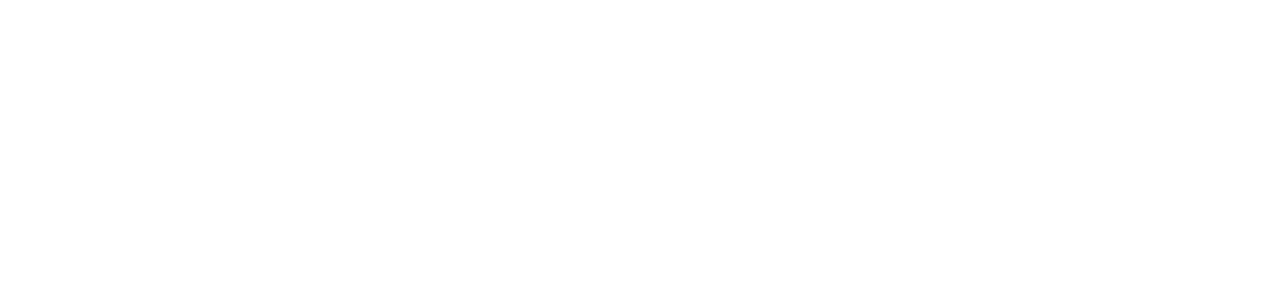
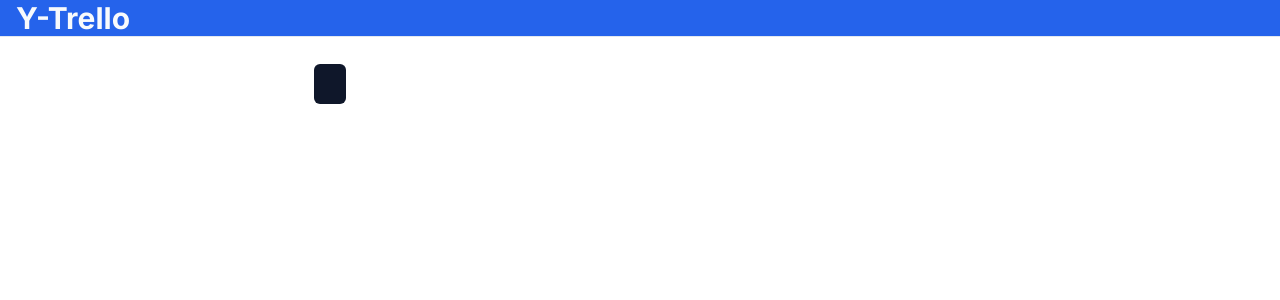
Before and after one commit to LaBisquerie/trello-clone, a Next.js app: page / in a window 1280 px wide. Shown: the top 300 px of the page. Built offline with nearby package versions, Linux system fonts and the light colour scheme.

Commit message:
header done

```diff
--- a/app/(auth)/layout.tsx
+++ b/app/(auth)/layout.tsx
@@ -1,6 +1,6 @@
 const AuthLayout = ({ children }: { children: React.ReactNode }) => {
   return (
-    <div className="h-full flex items-center justify-center">
+    <div className="h-full flex items-center justify-center ">
       {children}
     </div>
   );
--- a/app/page.tsx
+++ b/app/(dashboard)/(routes)/page.tsx
@@ -1,10 +1,8 @@
-import { UserButton } from '@clerk/nextjs'
 import Image from 'next/image'
 
 export default function Home() {
   return (
     <main className="flex min-h-screen flex-col items-center justify-between p-24">
-      <UserButton afterSignOutUrl='/' />
     </main>
   )
 }
--- /dev/null
+++ b/app/(dashboard)/layout.tsx
@@ -0,0 +1,22 @@
+import { Board } from "@/components/board";
+import { Navbar } from "@/components/navbar";
+
+const RootLayout = ({
+  children
+}: {
+  children: React.ReactNode;
+}) => {
+  return (
+    <div className="h-full text-slate-50">
+      <Navbar />
+      <main className="md:pl-20 pt-16 h-full">
+        <div className="">
+          <Board />
+        </div>
+        {children}
+      </main>
+    </div>
+   );
+}
+
+export default RootLayout;
--- /dev/null
+++ b/components/board.tsx
@@ -0,0 +1,16 @@
+"use client"
+
+import { Button } from "./ui/button"
+
+export const Board = () => {
+  return (
+    <div className="h-full bg-red">
+      <div className="flex justify-between">
+        <div>
+          <input type="text" />
+          <Button />
+        </div>
+      </div>
+    </div>
+  )
+}
--- /dev/null
+++ b/components/menu.tsx
@@ -0,0 +1,9 @@
+"use client"
+
+export const Menu = () => {
+  return (
+    <div className="font-bold text-3xl">
+      Y-Trello
+    </div>
+  )
+}
--- /dev/null
+++ b/components/navbar.tsx
@@ -0,0 +1,15 @@
+"use client"
+
+import { UserButton } from '@clerk/nextjs'
+import { Menu } from './menu'
+
+export const Navbar = () => {
+  return (
+    <div className='fixed w-full z-50 flex justify-between items-centerpy-2 px-4 border-b bg-blue-600'>
+      <div className='flex items-center'>
+        <Menu />
+      </div>
+      <UserButton afterSignOutUrl='/'/>
+    </div>
+  )
+}
```
